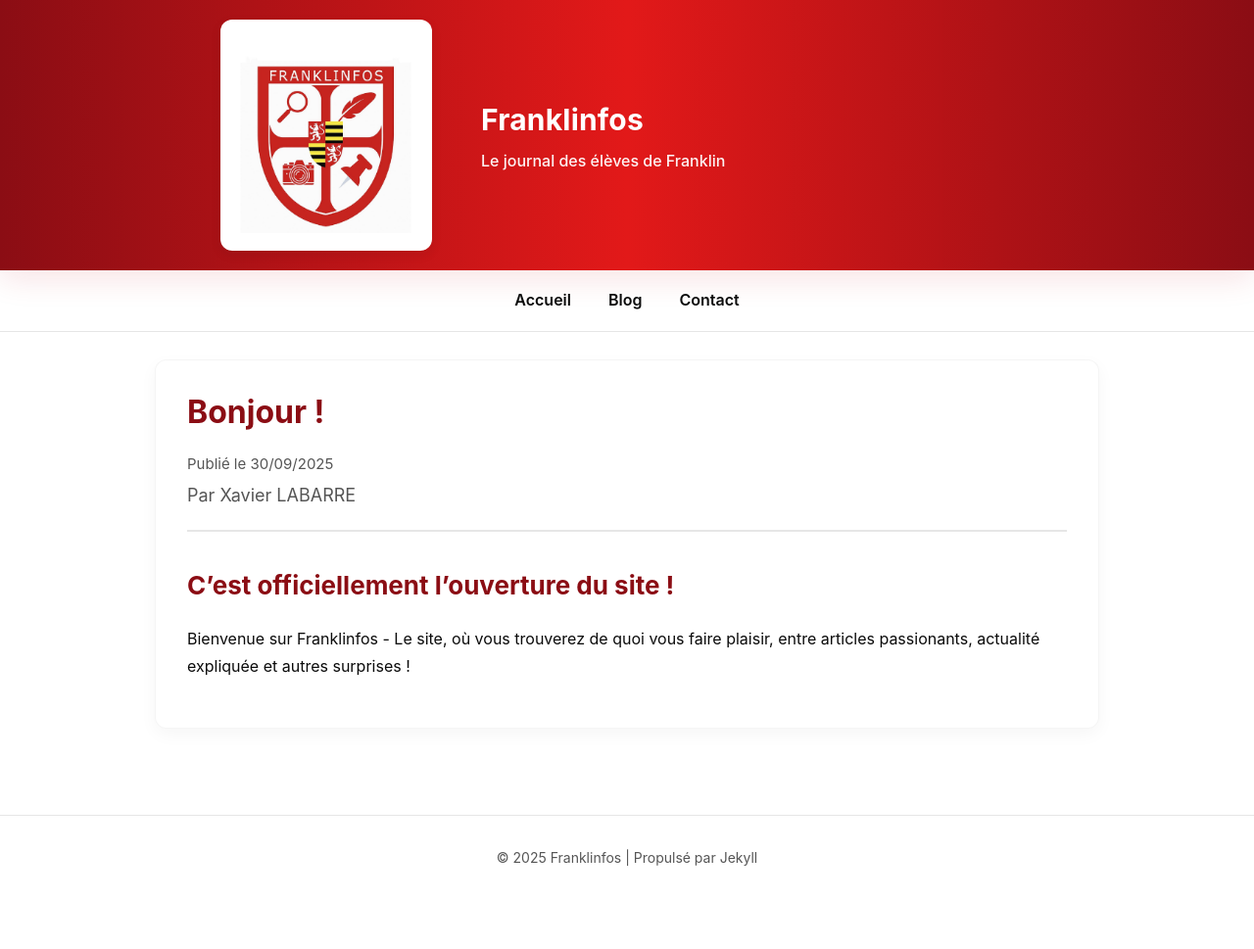
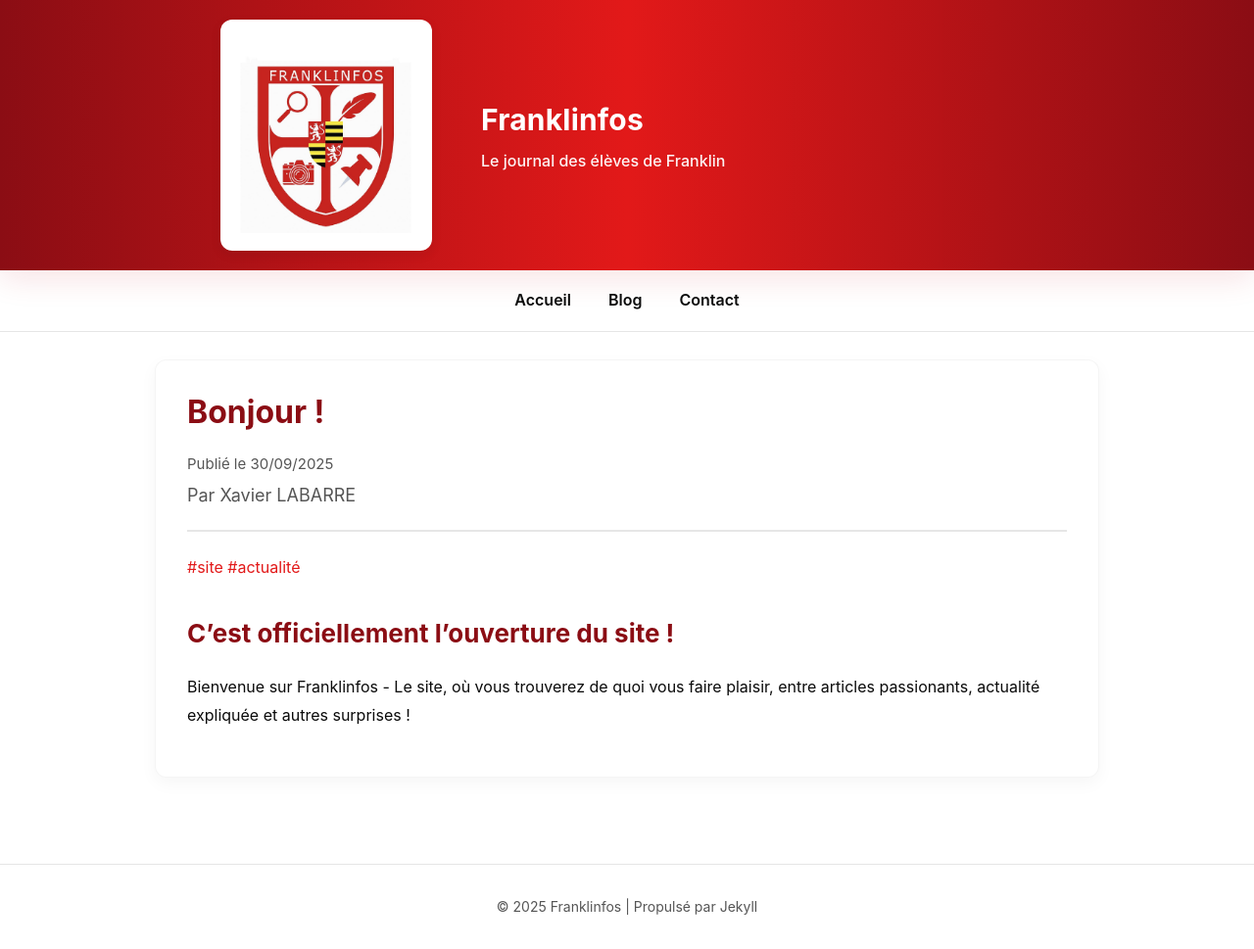
Before and after one commit to Secondaire-Xavier/fr1, a Jekyll site: the page built from _posts/2025-09-30-bonjour.md, in a window 1280 px wide. Shown: the whole page at 98% size. Built offline with Jekyll 4.4.1, drawn with Linux system fonts in a browser that asks for light colours; before the commit the page ends 920 px from its top, so only the background shows below that.

Commit message:
Update post.html

```diff
--- a/_layouts/post.html
+++ b/_layouts/post.html
@@ -5,6 +5,15 @@ layout: default
   <h2 class="post-title">{{ page.title }}</h2>
   <p class="post-date"><small>Publié le {{ page.date | date: "%d/%m/%Y" }}</small></p>
   <p class="post-author">Par {{ page.author }}</p>
+  <p class="post-tags">
+    {%- if page.tags -%}
+      {% for tag in page.tags %}
+          <a href="{{site.baseurl}}/blog#{{tag | slugize}}">
+              #{{ tag }}
+          </a>
+      {% endfor %}
+    {%- endif -%}
+  </p>
   <div class="post-content">
     {{ content }}
   </div>
```
